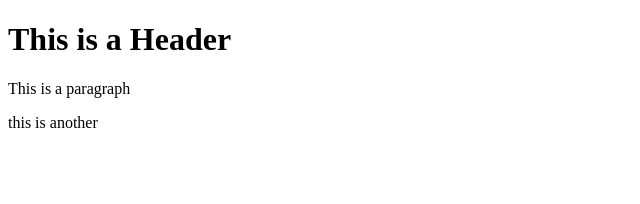
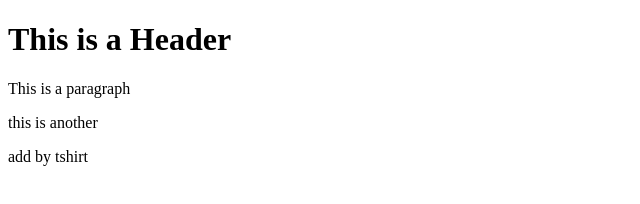
Before and after one commit to hisham1234/git-test, a plain HTML site: page index.html in a window 1280 px wide. Shown: the full height of the page, 0-640 px from the left. Drawn offline with Linux system fonts and the light colour scheme.

Commit message:
added by tshirt

```diff
--- a/index.html
+++ b/index.html
@@ -6,5 +6,6 @@
     <h1>This is a Header</h1>
     <p>This is a paragraph</p>
     <p>this is another</p>
+    <p>add by tshirt</p>
   </body>
 </html>
```
